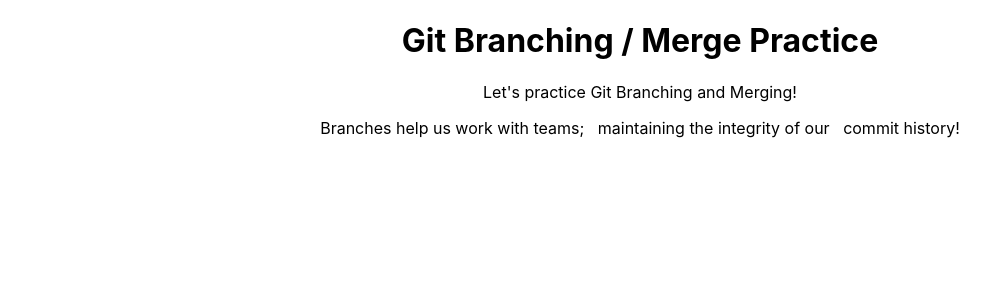
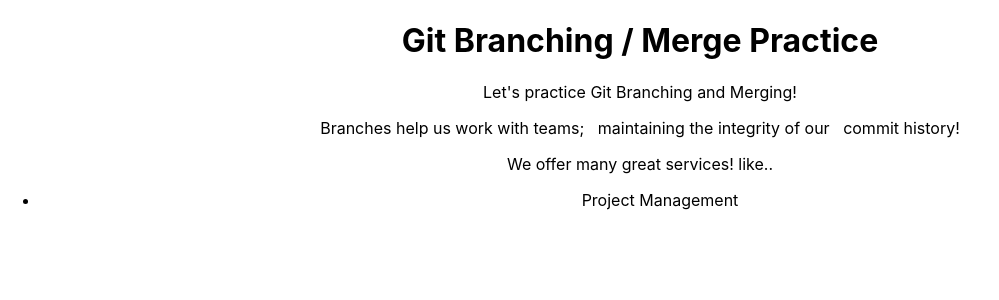
Before and after one commit to Kour-Harpreet/react-git-practice, a React (Create React App) app: page / in a window 1280 px wide. Shown: the top 300 px of the page, without its empty margins (0-999 px from the left). Built offline with nearby package versions, Linux system fonts and the light colour scheme.

Commit message:
added services to service branch

```diff
--- a/src/App.js
+++ b/src/App.js
@@ -2,6 +2,7 @@
 import logo from './logo.svg';
 import './App.css';
 import About from './components/About';
+import Services from './components/Services';
 
 function App() {
   return (
@@ -9,6 +10,7 @@
      <h1> Git Branching / Merge Practice</h1>
      <p>Let's practice Git Branching and Merging!</p>
      <About />
+     <Services />
     </div>
   );
 }
--- /dev/null
+++ b/src/components/Services.js
@@ -0,0 +1,20 @@
+import React from 'react';
+class Services extends React.Component
+{
+    render()
+    {
+        return(
+            <>
+            <p>
+                We offer many great services! like..
+            </p>
+            <ul>
+                <li>
+                    Project Management
+                </li>
+            </ul>
+            </>
+        );
+    }
+}
+export default Services;
```
